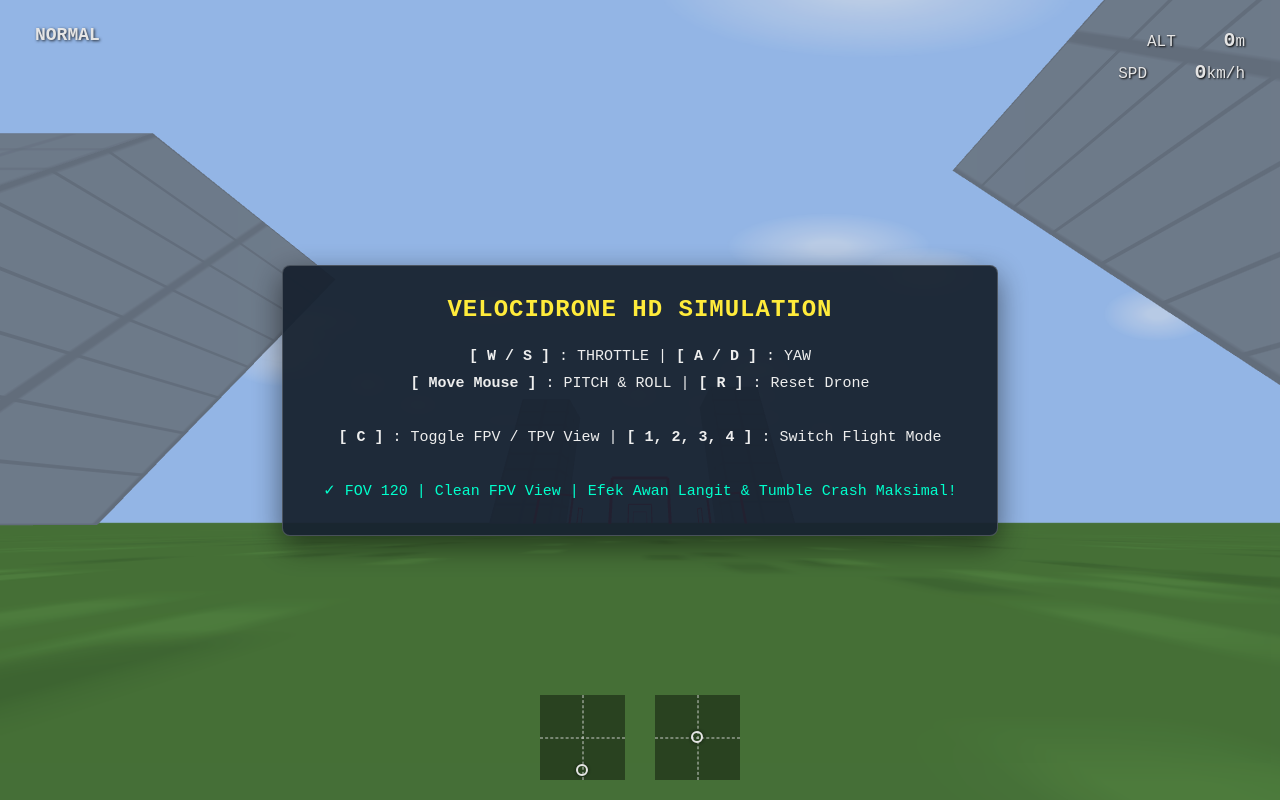
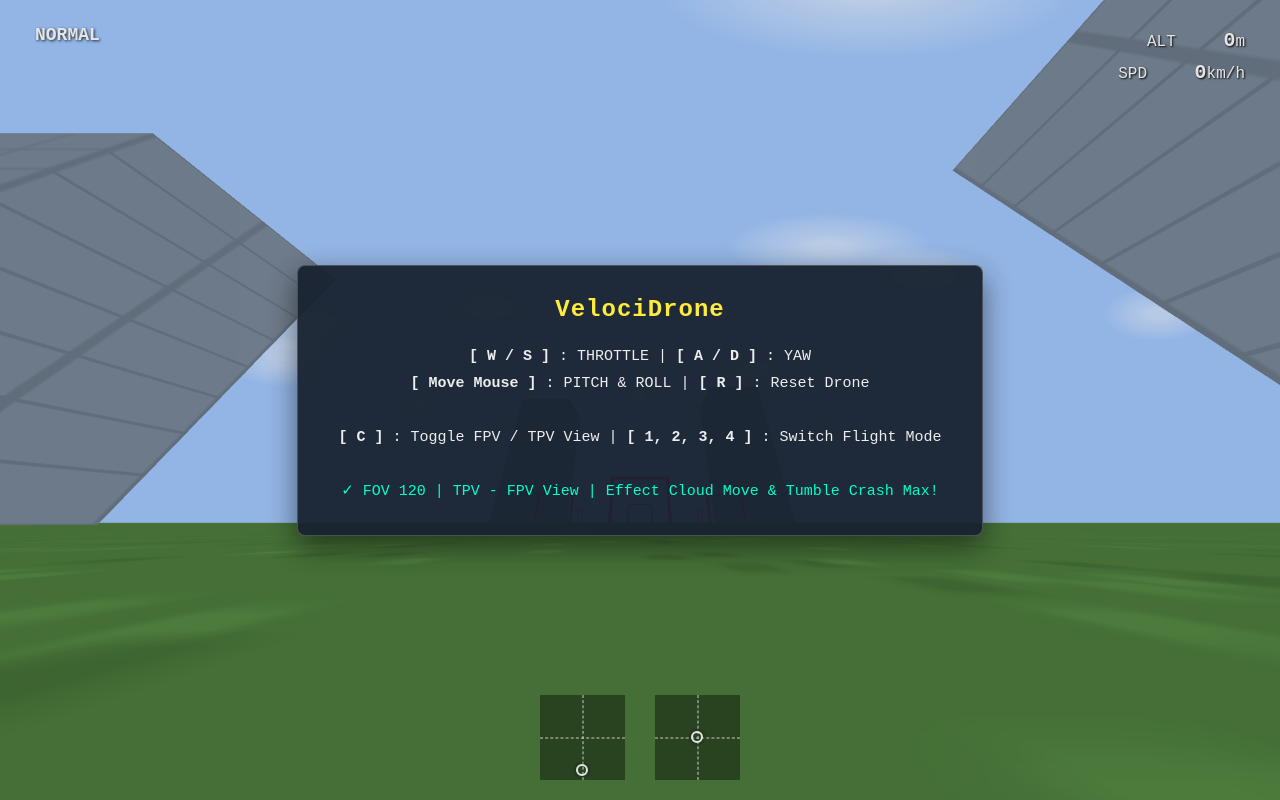
Before and after one commit to Raffamanch/FPV-sims, a plain HTML site: page index.html in a window 1280 px wide. Drawn offline with nearby package versions, Linux system fonts and the light colour scheme; animation ran at ten frames a second.

Commit message:
Version v7

```diff
--- a/index.html
+++ b/index.html
@@ -70,12 +70,12 @@
     <div id="canvas-container">
         <div id="instructions">
             <div id="menu-content">
-                <h1>VELOCIDRONE HD SIMULATION</h1>
+                <h1>VelociDrone</h1>
                 <p>
                     <b>[ W / S ]</b> : THROTTLE | <b>[ A / D ]</b> : YAW<br>
                     <b>[ Move Mouse ]</b> : PITCH & ROLL | <b>[ R ]</b> : Reset Drone<br><br>
                     <b>[ C ]</b> : Toggle FPV / TPV View | <b>[ 1, 2, 3, 4 ]</b> : Switch Flight Mode<br><br>
-                    <span style="color: #00ffcc;">✓ FOV 120 | Clean FPV View | Efek Awan Langit & Tumble Crash Maksimal!</span>
+                    <span style="color: #00ffcc;">✓ FOV 120 | TPV - FPV View |  Effect Cloud Move & Tumble Crash Max!</span>
                 </p>
             </div>
         </div>
```
